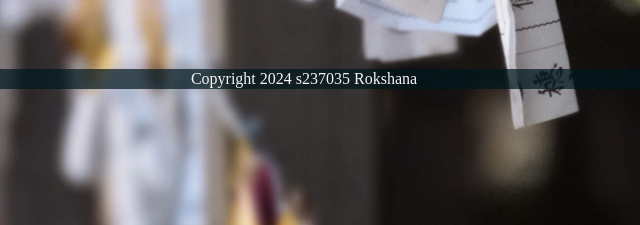
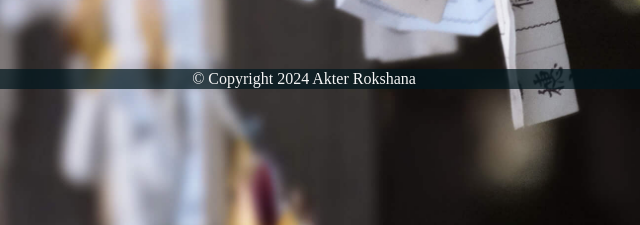
Before and after one commit to rokshana214/rox-game, a plain HTML site: page 03_omikuji/omikuji.html in a window 1280 px wide. Shown: the part 706-931 px from the top of the page, 336-976 px from the left. Drawn offline with nearby package versions, Linux system fonts and the light colour scheme.

Commit message:
Add files via upload

```diff
--- a/03_omikuji/omikuji.html
+++ b/03_omikuji/omikuji.html
@@ -23,7 +23,7 @@
         </div>
         <footer>
             <p>
-                Copyright 2024 s237035 Rokshana
+                © Copyright 2024 Akter Rokshana
 
             </p>
 
```
